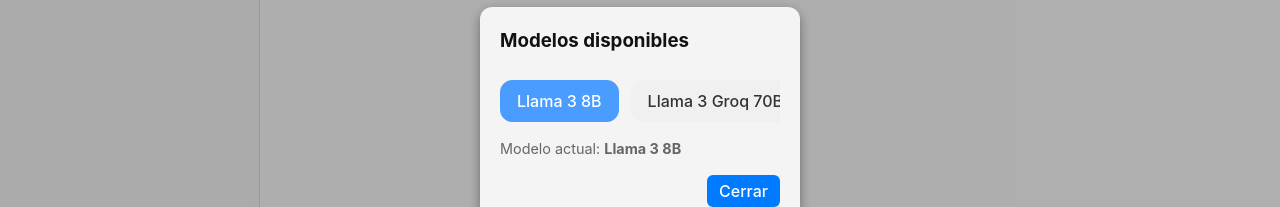
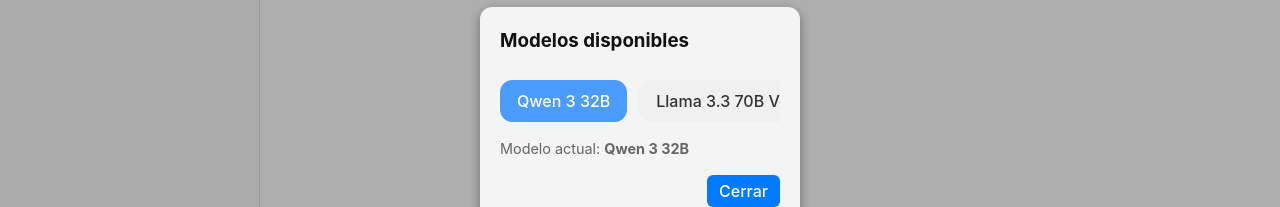
Before and after one commit to RADBALDION/Baldionna-ia, a React (Vite) app: page / in a window 1280 px wide. Both pictures are taken after a click on the button "Modelos". Shown: the part 283-490 px from the top of the page. Built offline with nearby package versions, Linux system fonts and the light colour scheme; no server answers.

Commit message:
Update default model and available models in Chat

```diff
--- a/src/components/Chat.jsx
+++ b/src/components/Chat.jsx
@@ -22,7 +22,7 @@
   const [settings, setSettings] = useState({
     theme: "light",
     inputPosition: "top",
-    model: "llama3-8b-8192", // Modelo por defecto de Groq
+    model: "qwen/qwen3-32b", // Modelo por defecto actualizado
   });
   const [settingsOpen, setSettingsOpen] = useState(false);
   const [modelsOpen, setModelsOpen] = useState(false);
@@ -811,10 +811,9 @@
 
             <div className="model-slider">
               {[
-                { id: "llama3-8b-8192", name: "Llama 3 8B" },
-                { id: "llama3-groq-70b-8192", name: "Llama 3 Groq 70B" },
-                { id: "mixtral-8x7b-32768", name: "Mixtral 8x7B" },
-                { id: "gemma-7b-it", name: "Gemma 7B" },
+                { id: "qwen/qwen3-32b", name: "Qwen 3 32B" },
+                { id: "llama-3.3-70b-versatile", name: "Llama 3.3 70B Versatile" },
+                { id: "meta-llama/llama-4-maverick-17b-128e-instruct", name: "Llama 4 Maverick 17B" },
                 { id: "openai/gpt-oss-120b", name: "GPT-OSS 120B" }
               ].map((model) => (
                 <div
@@ -829,10 +828,9 @@
 
             <p className="model-info">
               Modelo actual: <strong>{
-                settings.model === "llama3-8b-8192" ? "Llama 3 8B" :
-                settings.model === "llama3-groq-70b-8192" ? "Llama 3 Groq 70B" :
-                settings.model === "mixtral-8x7b-32768" ? "Mixtral 8x7B" :
-                settings.model === "gemma-7b-it" ? "Gemma 7B" :
+                settings.model === "qwen/qwen3-32b" ? "Qwen 3 32B" :
+                settings.model === "llama-3.3-70b-versatile" ? "Llama 3.3 70B Versatile" :
+                settings.model === "meta-llama/llama-4-maverick-17b-128e-instruct" ? "Llama 4 Maverick 17B" :
                 settings.model === "openai/gpt-oss-120b" ? "GPT-OSS 120B" :
                 settings.model
               }</strong>
```
